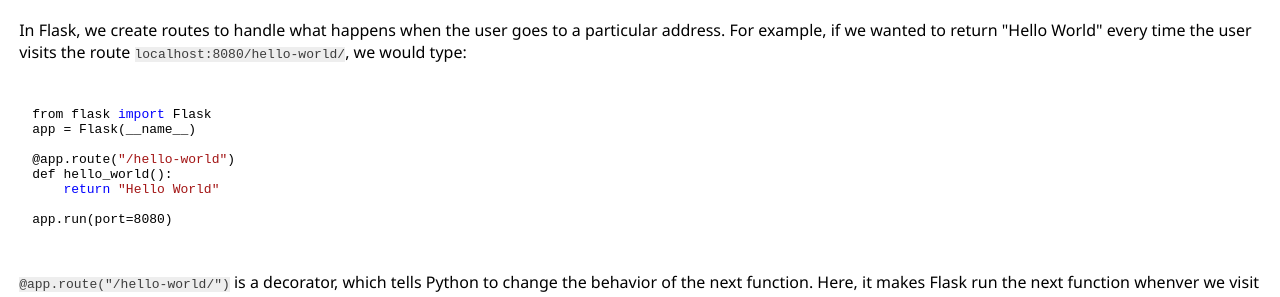
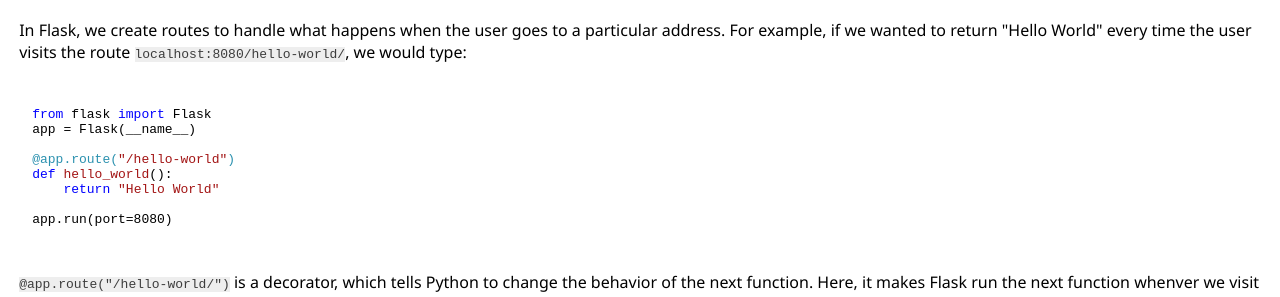
Before and after one commit to learnmonkey/learnmonkey.github.io, a Jekyll site: the page built from programming/python/flask/routing.html, in a window 1280 px wide. Shown: the part 442-739 px from the top of the page. Built offline with Jekyll 4.4.1, drawn with Linux system fonts in a browser that asks for light colours; nearby versions of some CDN libraries.

Commit message:
language-python not language-go

```diff
--- a/programming/python/flask/routing.html
+++ b/programming/python/flask/routing.html
@@ -14,7 +14,7 @@
 <section>
     <h2>Making Routes In Flask</h2>
     <p>In Flask, we create routes to handle what happens when the user goes to a particular address. For example, if we wanted to return "Hello World" every time the user visits the route <code>localhost:8080/hello-world/</code>, we would type: </p>
-    <pre><code class="language-go">
+    <pre><code class="language-python">
 from flask import Flask
 app = Flask(__name__)
 
```
